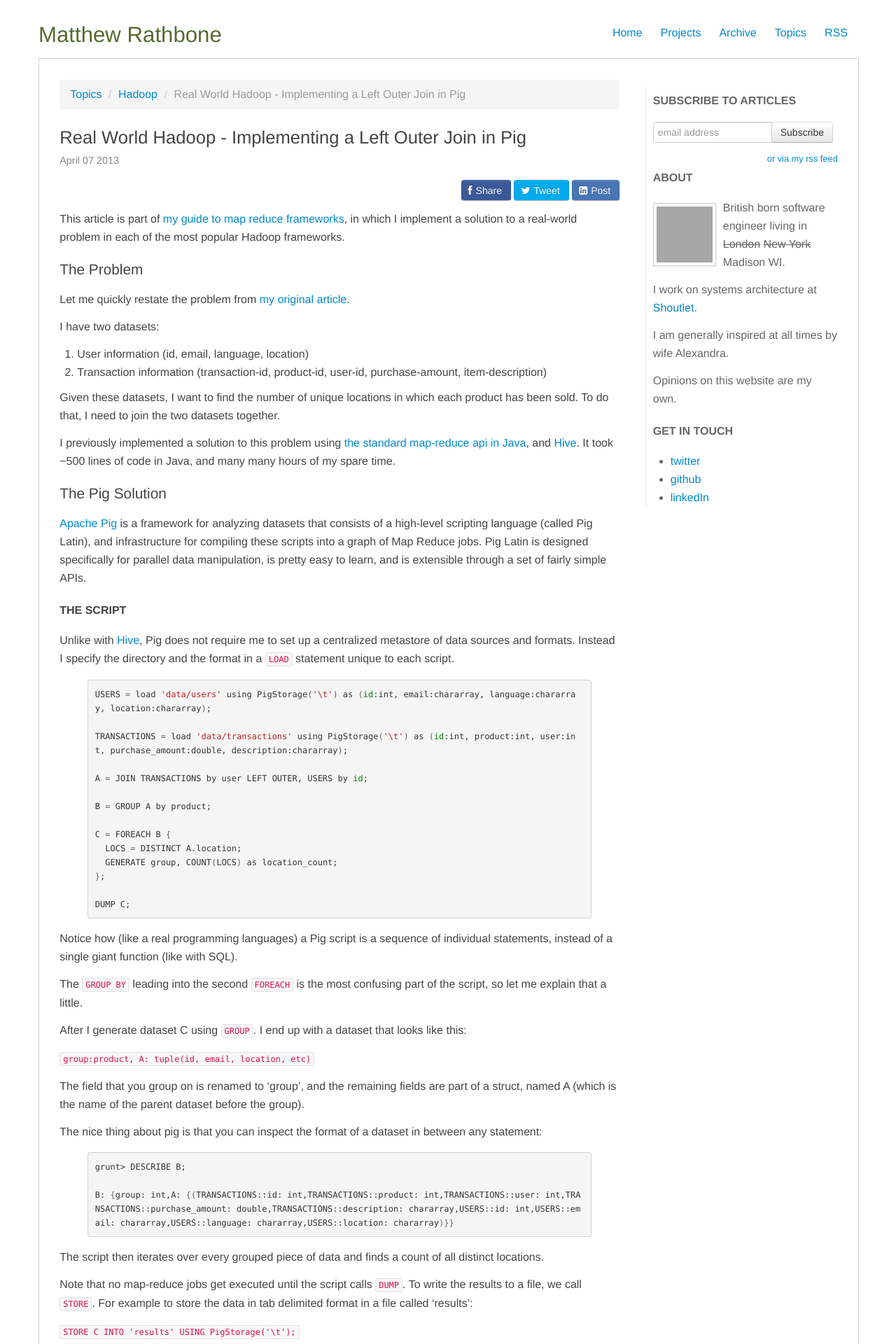
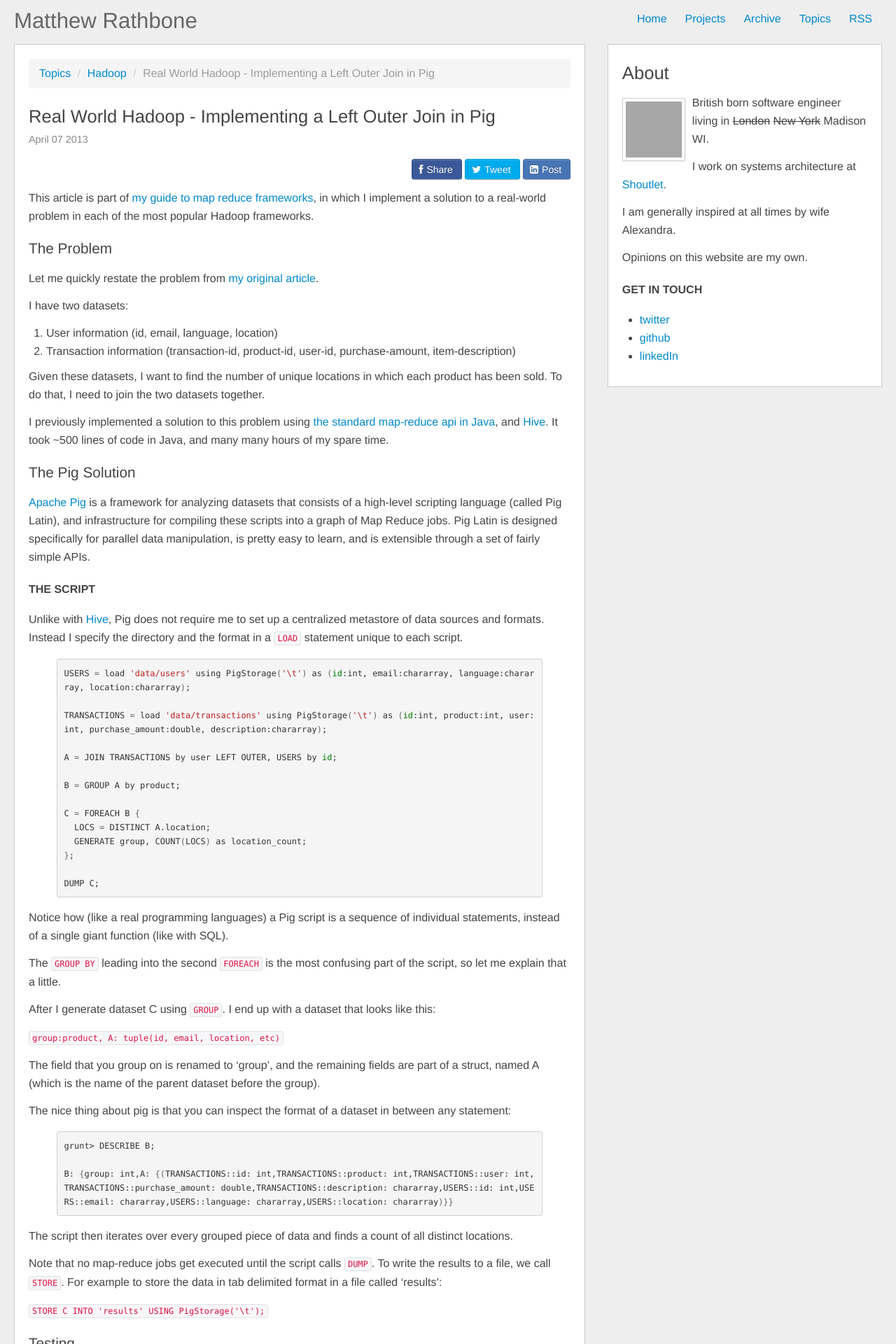
Before and after one commit to rathboma/rathboma.github.com, a Jekyll site: the page built from _posts/2013-04-07-real-world-hadoop---implementing-a-left-outer-join-in-pig.md, in a window 1280 px wide. Shown: the top 1920 px of the page at 70% size. Built offline with Jekyll 4.4.1, drawn with Linux system fonts in a browser that asks for light colours; comment, search, counter and statistics services are not loaded; grey boxes are pictures that could not be loaded.

Commit message:
style redux with proper bootstrap classes

```diff
--- a/_layouts/default.html
+++ b/_layouts/default.html
@@ -10,11 +10,13 @@
   <link rel="stylesheet" href="/css/bootstrap-responsive.min.css" />
   <link rel="stylesheet" href="/css/pygment.css" />
   <link rel="stylesheet" href="/css/font-awesome.min.css" />
-  <link rel="stylesheet" href="/css/styles-2014-01-06.css" />
+  <link rel="stylesheet" href="/css/styles-2014-01-20.css" />
   <link href="/feed.xml" rel="alternate" type="application/rss+xml" title="Blog RSS Feed" />
 </head>
 <body>
-  <div class="container">
+  <div class="container-fluid">
+    <div class="row-fluid">
+      <div class="span12">
         <div class="header">
         <ul class="nav nav-pills pull-right">
           <li><a href="/">Home</a></li>
@@ -25,24 +27,24 @@
         </ul>
         <h2 class="muted"><a href="/">Matthew Rathbone</a></h2>
       </div>
-    <div class="mrow maincontent">
-      <div class="block9">
-        {{ content }}
+    </div>
     </div>
 
-      <!-- SIDE BAR -->
-      <div class="block3">
-        <div class="sidebar">
-            <h3>SUBSCRIBE TO ARTICLES</h3>
+    <div class="row-fluid">
+      <div class="span8">
+        <div class="maincontent">
+          {{content}}
+        </div>
+      </div>
+      <div class="span4">
+        <div class="maincontent sidebar">
+<!--             <h2>Subscribe</h2>
             <form action="http://matthewrathbone.us4.list-manage.com/subscribe/post?u=e3dea64cd163454dc3b759330&amp;id=4520f50363" method="post" id="mc-embedded-subscribe-form" name="mc-embedded-subscribe-form" target="_blank" novalidate>
-              <div class="input-append">
-                <input type="email" value="" name="EMAIL" class="span2" id="mce-EMAIL" placeholder="email address" required />
-                <button name="subscribe" id="mc-embedded-subscribe" class="btn">Subscribe</button>
-              </div>
-              <a class="subscribe-link" href="/feed.xml">or via my rss feed</a>
+                <input type="email" value="" name="EMAIL" class="input-block-level" id="mce-EMAIL" placeholder="email address" required />
+                <button name="subscribe" id="mc-embedded-subscribe" class="btn ">Subscribe</button>
             </form>
-
-          <h3>About</h3>
+            <p><a href="/feed.xml" class="subscribe-link">or via my rss feed</a></p>
+ -->         <h1 class="top-heading">About</h1>
             <img class="img-polaroid" src="http://www.gravatar.com/avatar/d7d1ac2de76fe378ce8d6553d63ad063.png?s=80" alt="me" />
           <p>British born software engineer living in <s>London</s> <s>New York</s> Madison WI.</p>
           <p>I work on systems architecture at <a href="http://shoutlet.com">Shoutlet</a>.</p>
@@ -54,6 +56,7 @@
             <li><a href="http://github.com/rathboma">github</a></li>
             <li><a href="http://www.linkedin.com/profile/view?id=10238652">linkedIn</a></li>
           </ul>
+        </div>
       </div>
       </div>
     </div>
--- a/_layouts/post.html
+++ b/_layouts/post.html
@@ -20,7 +20,7 @@ layout: default
   </div>
   {{ content }}
   <div class="share">
-    <p>Spread the word:
+    <p>
       <a target="_blank" href="http://www.facebook.com/sharer/sharer.php?u={{site.url}}{{page.url}}" class="btn btn-facebook"><i class="fa fa-facebook"></i>Share</a>
       <a href="https://twitter.com/intent/tweet?text={{page.title}}&url={{site.url}}{{page.url}}&via=rathboma" class="btn btn-twitter" target="_blank"><i class="fa fa-twitter"></i>Tweet</a>
       <a href="http://www.linkedin.com/shareArticle?mini=true&url={{site.url}}{{page.url}}&title={{page.title}}&summary={{page.description}}&source=rathboma" class="btn btn-linkedin" target="_blank"><i class="fa fa-linkedin-square"></i>Post</a>
@@ -34,7 +34,7 @@ layout: default
   <form action="http://matthewrathbone.us4.list-manage.com/subscribe/post?u=e3dea64cd163454dc3b759330&amp;id=4520f50363" method="post" id="mc-embedded-subscribe-form" name="mc-embedded-subscribe-form" target="_blank" novalidate>
     <div class="input-append">
 
-      <input type="email" value="" name="EMAIL" class="span3" id="mce-EMAIL" placeholder="email address" required />
+      <input type="email" value="" name="EMAIL" class="email-input" id="mce-EMAIL" placeholder="email address" required />
       <button name="subscribe" id="mc-embedded-subscribe" class="btn">Subscribe</button>
     </div>
   </form>
--- a/css/styles-2014-01-06.css
+++ b/css/styles-2014-01-20.css
@@ -3,6 +3,7 @@ body {
   color:#444;
   font-size:16px;
   line-height:26px;
+  background-color: #eee;
 }
 
 li {
@@ -28,30 +29,7 @@ h3 {
   text-transform: uppercase;
 }
 
-div.mrow {
-  padding-left:2.5%;
-  padding-right:2.5%;
-  padding-top:30px;
-  clear:both;
-  float:left;
-  width:95%;
-  /*1110 remaining*/
-}
-
-div.mrow div.block9 {
-  max-width:800px;
-  float:left;
-  width:100%;
-}
-
-div.mrow div.block3 {
-  max-width:275px;
-  float:right;
-  margin-left:30px;
-}
-
 div.header {
-  margin-top:30px;
   /*margin-bottom: 30px;*/
   /*border-bottom: solid 1px #ccc;*/
 }
@@ -62,7 +40,7 @@ div.header ul.nav {
 }
 
 div.header h2.muted a {
-  color: #556B2F;
+  color: #666;
   /*text-transform: uppercase;*/
   font-size:1.5em;
 }
@@ -79,8 +57,9 @@ div.header h2.muted a:hover {
 
 div.maincontent {
   border:solid 1px #ccc;
+  padding: 20px;
+  background-color: white;
 }
-
 
 div.post {
   padding-bottom:10px;
@@ -121,11 +100,39 @@ div#related span.related_date {
   color:#777;
 }
 
-div.sidebar {
-  color:#666;
-  padding-left:10px;
-  border-left:solid 1px #eee;
+.post-highlight {
+  margin-bottom:20px;
+  border-bottom:solid 1px #eee;
 }
+
+.post-highlight h2 {
+  margin-top:0;
+  margin-bottom:0;
+}
+
+.post-highlight .subtitle {
+  margin-top: -5px;
+  font-size:0.9em;
+  color:#aaa;
+  margin-bottom: 0;
+}
+
+.sidebar .email-input {
+  width:100%;
+}
+
+.top-heading {
+  margin-top:0;
+}
+
+// Block level inputs
+.input-block-level {
+  display: block;
+  width: 100%;
+  min-height: 28px;        // Make inputs at least the height of their button counterpart
+  .box-sizing(border-box); // Makes inputs behave like true block-level elements
+}
+
 
 div.sidebar a.subscribe-link {
   font-size: 0.8em;
```
Also changed, not shown: index.html (+29 -4 lines). Lines whose indentation alone changed are shown as unchanged.
